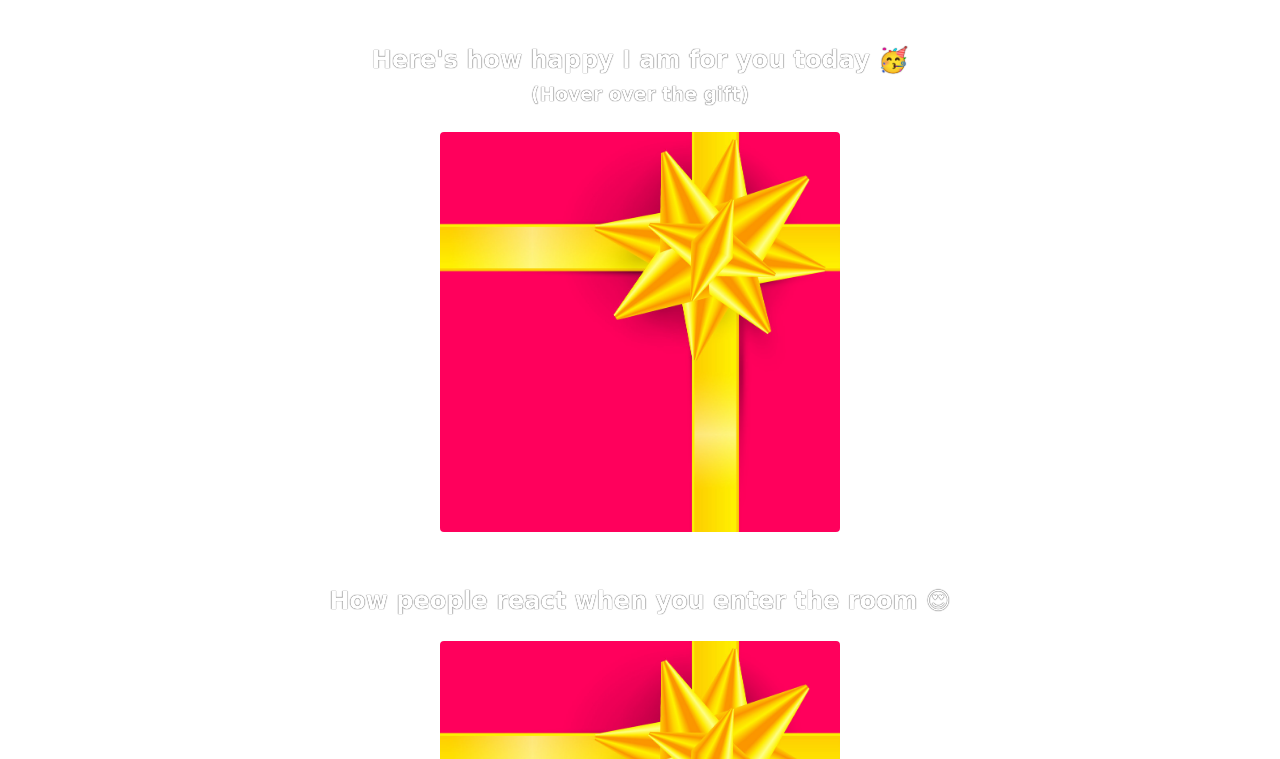
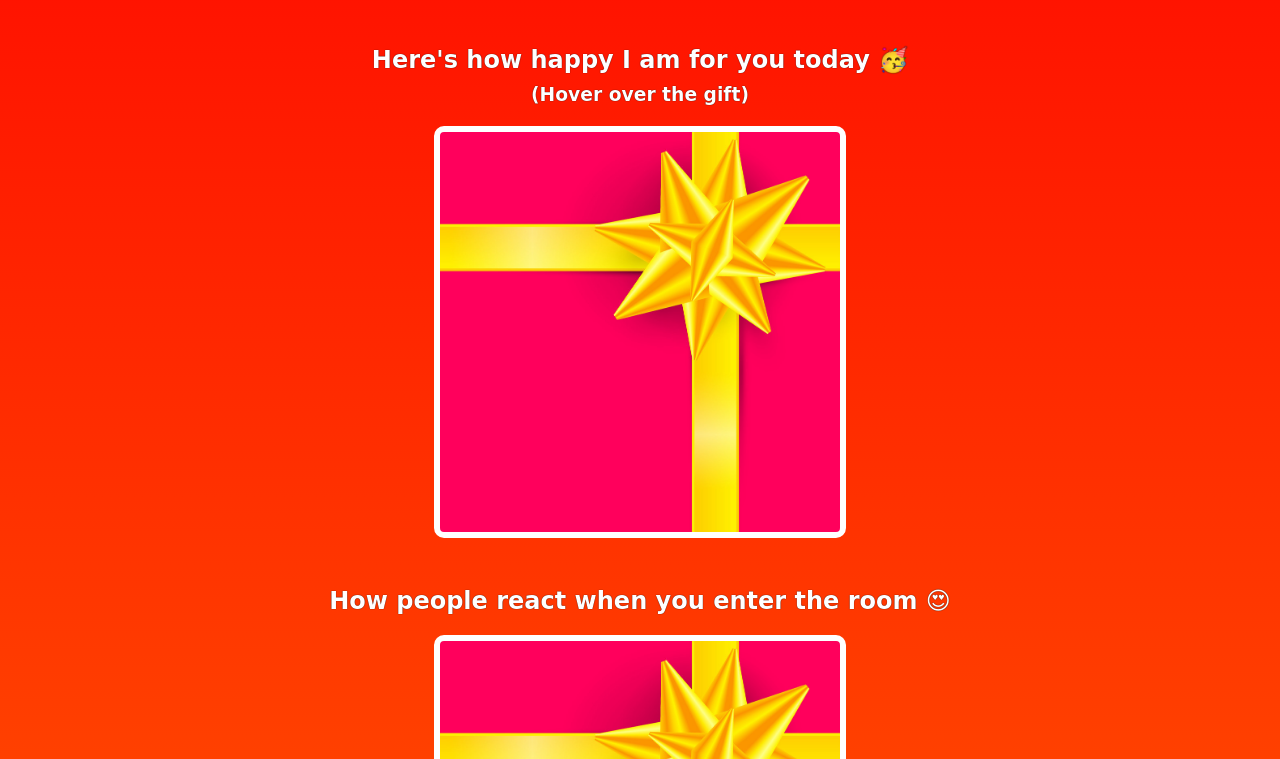
Before and after one commit to maryjanemosah/seigha-bd, a plain HTML site: page index.html in a window 1280 px wide. Shown: the part 336-1095 px from the top of the page. Drawn offline with nearby package versions, Linux system fonts and the light colour scheme; a web font is replaced by a local one.

Commit message:
Update styles.css

```diff
--- a/styles.css
+++ b/styles.css
@@ -1,7 +1,7 @@
 body {
     text-align: center;
     font-family: 'Happy Monkey', cursive;
-    background: linear-gradient(lilac, purple);
+    background: linear-gradient(red, orange);
     color: #ffffff;
 }
 
```
